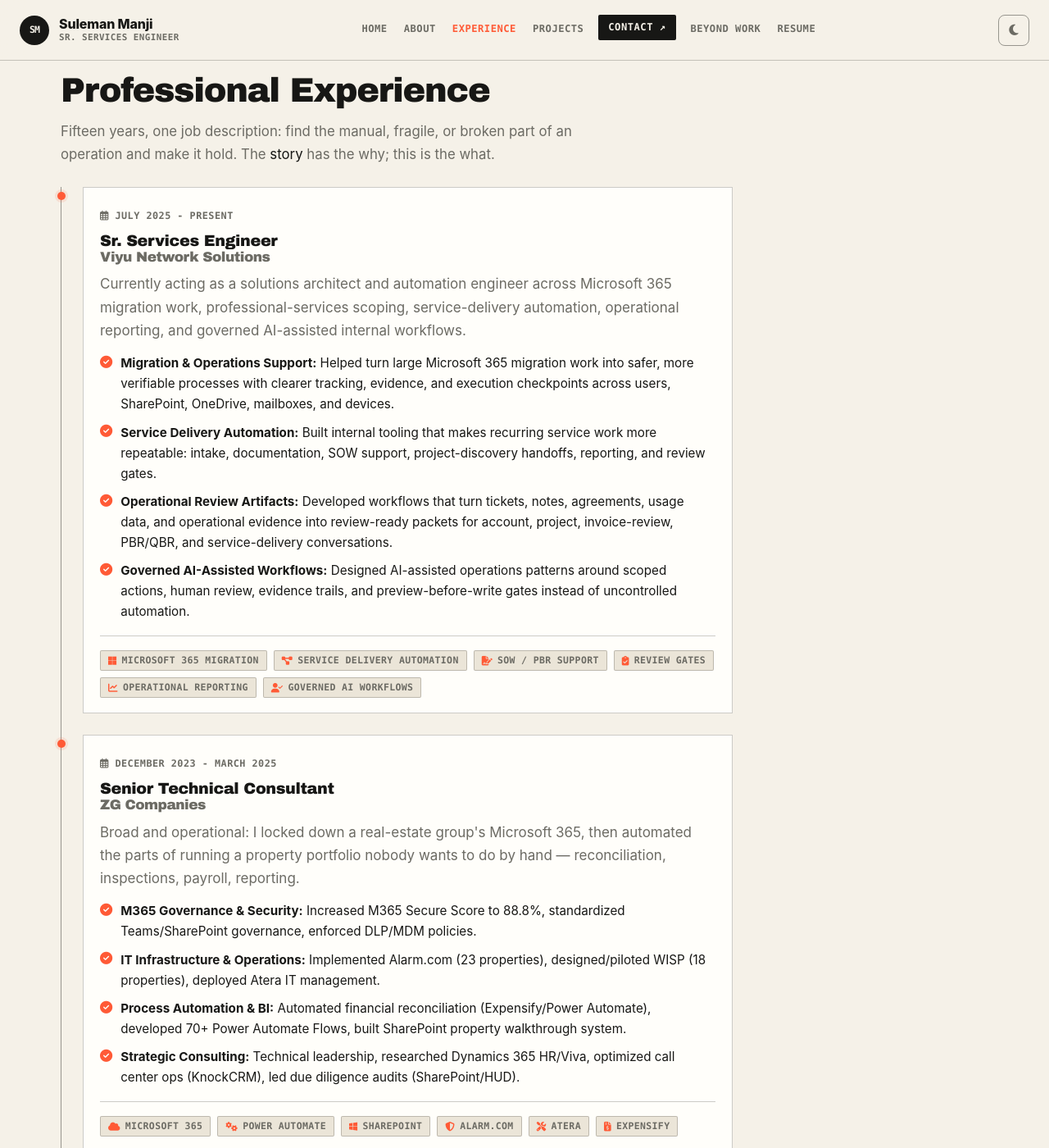
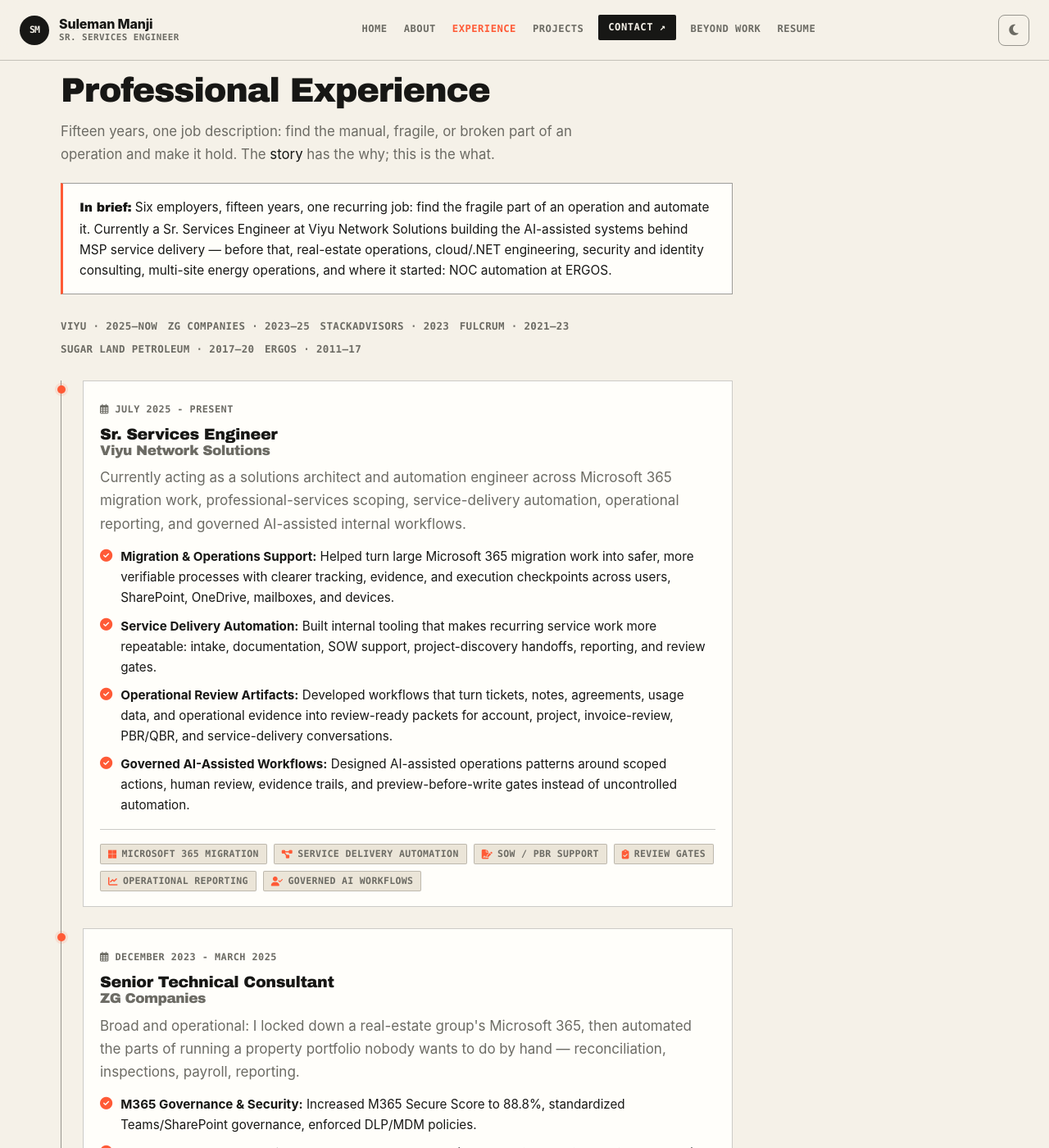
Before and after one commit to ssmanji89/sulemanji-port, a Jekyll site: the page built from experience.md, in a window 1280 px wide and 1400 px high. Shown: the whole window at 82% size. Built offline with Jekyll 4.4.1, drawn with Linux system fonts in a browser that asks for light colours.

Commit message:
feat: scan layer — in-brief blocks and section jumps on long pages

```diff
--- a/assets/css/style.scss
+++ b/assets/css/style.scss
@@ -148,6 +148,14 @@
 
 /* ---------- Section helper ---------- */
 .section-lead { color: var(--text-muted); font-size: 1.05rem; max-width: 720px; }
+
+/* ---------- Scan layer: in-brief / jump links ---------- */
+.tldr { margin: 1.2em 0 1.8em; padding: 16px 20px; border: 1px solid var(--border-strong); border-left: 3px solid var(--accent); background: var(--surface); }
+.tldr p { margin: 0; color: var(--text); font-size: .96rem; }
+.tldr strong { font-family: var(--font-display); letter-spacing: -.01em; }
+.jump-links { display: flex; flex-wrap: wrap; gap: .5em 1em; margin: 0 0 1.6em; padding: 0; list-style: none; font: 700 .78rem/1.3 var(--font-mono); text-transform: uppercase; letter-spacing: .03em; }
+.jump-links a { color: var(--text-muted); text-decoration: none; border-bottom: 1px solid transparent; }
+.jump-links a:hover { color: var(--text); border-bottom-color: currentColor; }
 
 /* ---------- Timeline (experience.md) ---------- */
 .experience-header, .philosophy-header, .assessment-content > h1 { margin-top: 8px; }
--- a/experience.md
+++ b/experience.md
@@ -10,10 +10,23 @@
     <p class="section-subtitle">Fifteen years, one job description: find the manual, fragile, or broken part of an operation and make it hold. The <a href="/story">story</a> has the why; this is the what.</p>
 </div>
 
+<div class="tldr" markdown="0">
+  <p><strong>In brief:</strong> Six employers, fifteen years, one recurring job: find the fragile part of an operation and automate it. Currently a Sr. Services Engineer at Viyu Network Solutions building the AI-assisted systems behind MSP service delivery &mdash; before that, real-estate operations, cloud/.NET engineering, security and identity consulting, multi-site energy operations, and where it started: NOC automation at ERGOS.</p>
+</div>
+
+<ul class="jump-links" aria-label="Jump to an employer">
+  <li><a href="#viyu">Viyu &middot; 2025&ndash;now</a></li>
+  <li><a href="#zg-companies">ZG Companies &middot; 2023&ndash;25</a></li>
+  <li><a href="#stackadvisors">StackAdvisors &middot; 2023</a></li>
+  <li><a href="#fulcrum">Fulcrum &middot; 2021&ndash;23</a></li>
+  <li><a href="#sugar-land-petroleum">Sugar Land Petroleum &middot; 2017&ndash;20</a></li>
+  <li><a href="#ergos">ERGOS &middot; 2011&ndash;17</a></li>
+</ul>
+
 <div class="timeline animate-on-scroll">
 
     <!-- Viyu Network Solutions -->
-    <div class="timeline-item">
+    <div class="timeline-item" id="viyu">
         <div class="timeline-dot"></div>
         <div class="timeline-content">
             <div class="timeline-date">
@@ -57,7 +70,7 @@
     </div>
 
     <!-- ZG Companies -->
-    <div class="timeline-item">
+    <div class="timeline-item" id="zg-companies">
         <div class="timeline-dot"></div>
         <div class="timeline-content">
             <div class="timeline-date">
@@ -101,7 +114,7 @@
     </div>
 
     <!-- StackAdvisors, LLC -->
-    <div class="timeline-item">
+    <div class="timeline-item" id="stackadvisors">
         <div class="timeline-dot"></div>
         <div class="timeline-content">
             <div class="timeline-date">
@@ -145,7 +158,7 @@
     </div>
 
     <!-- Fulcrum Technology Solutions (FTSC) -->
-    <div class="timeline-item">
+    <div class="timeline-item" id="fulcrum">
         <div class="timeline-dot"></div>
         <div class="timeline-content">
             <div class="timeline-date">
@@ -189,7 +202,7 @@
     </div>
 
     <!-- Sugar Land Petroleum, LLC -->
-    <div class="timeline-item">
+    <div class="timeline-item" id="sugar-land-petroleum">
         <div class="timeline-dot"></div>
         <div class="timeline-content">
             <div class="timeline-date">
@@ -232,7 +245,7 @@
     </div>
 
      <!-- ERGOS Technology Partners -->
-    <div class="timeline-item">
+    <div class="timeline-item" id="ergos">
         <div class="timeline-dot"></div>
         <div class="timeline-content">
             <div class="timeline-date">
```
Also changed, not shown: beyond.md (+4 -0 lines).
